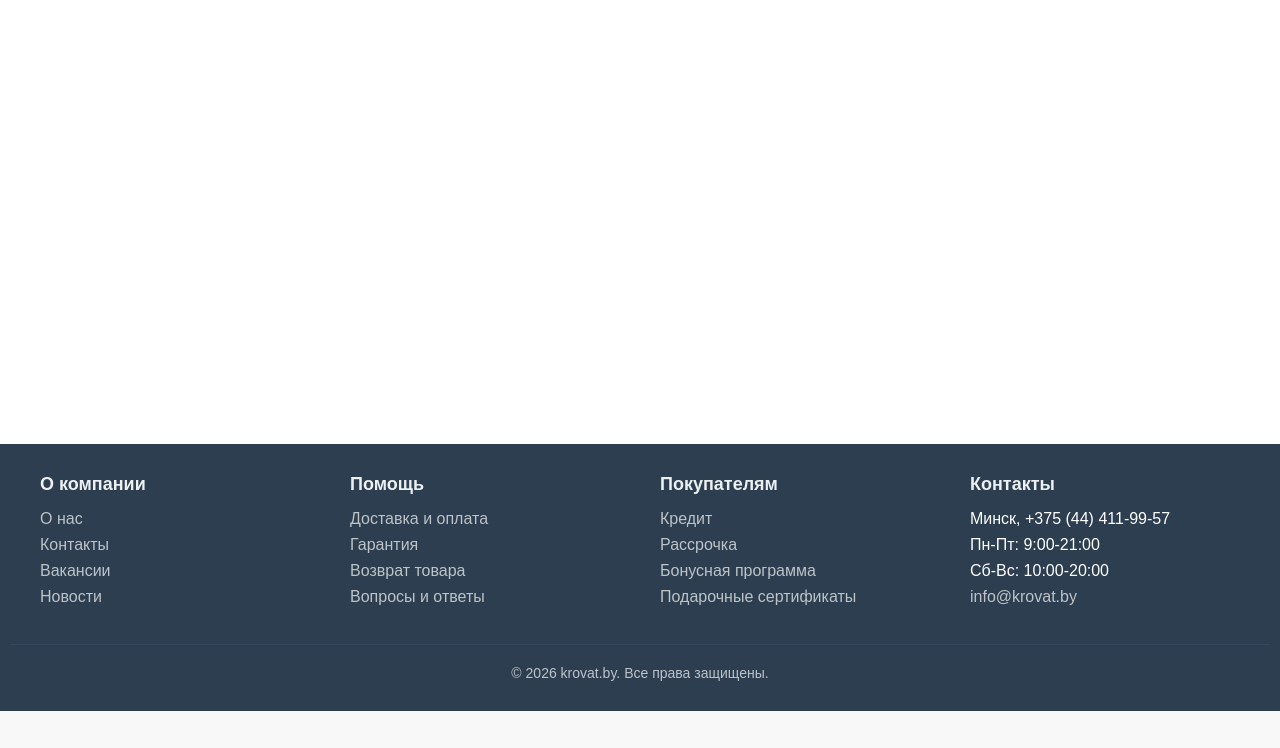
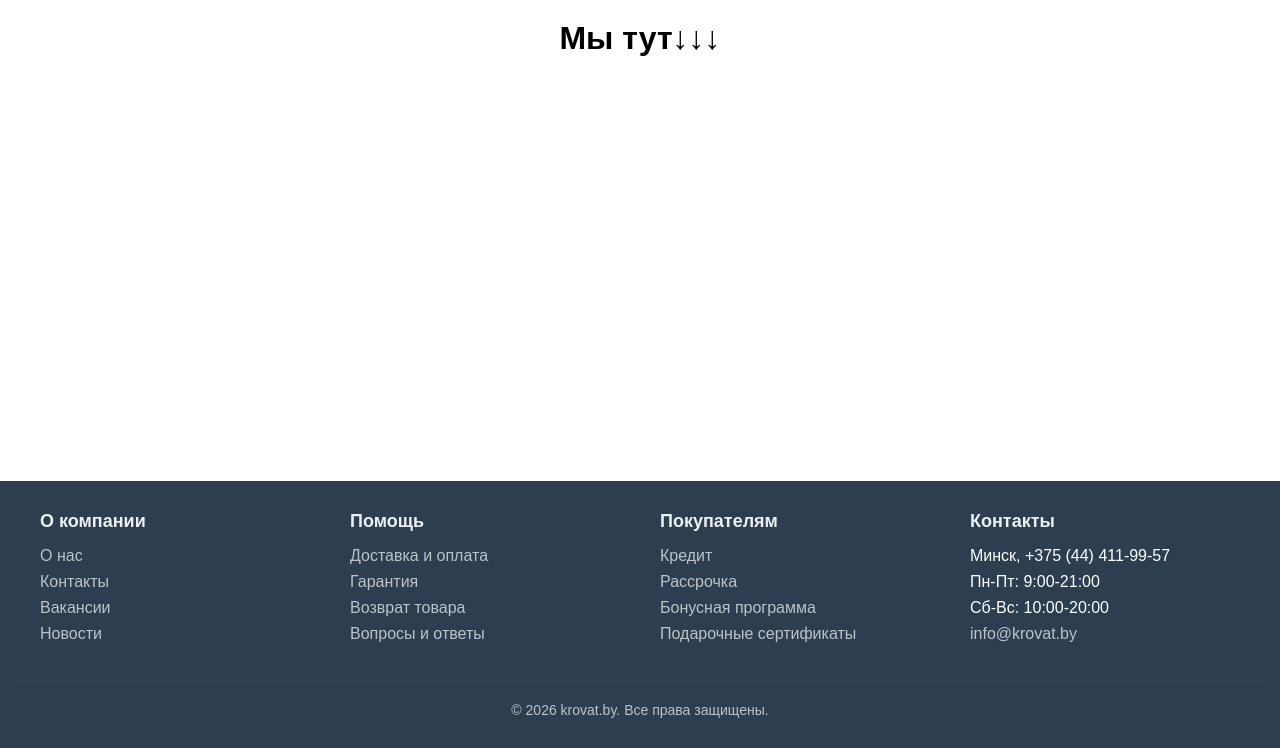
Before and after one commit to MarS10-01/MebelBy, a Django app: page /map/ in a window 1280 px wide. Shown: the part 103-851 px from the top of the page. Before the commit the page ends 814 px from the top, so only its background shows below. Run offline with Django 5.2, Linux system fonts and the light colour scheme.

Commit message:
small fixes

```diff
--- a/fproj/myapp/templates/map.html
+++ b/fproj/myapp/templates/map.html
@@ -1,6 +1,6 @@
 {% extends "base.html" %}
 {% block content %}
-
+<h1 style="text-align:center">Мы тут↓↓↓</h1>
 <iframe src="https://yandex.ru/map-widget/v1/?um=constructor%3Aa6f5fdbfa977e3c441a15e72cb88876b021cbcb0792d4cc3174b87cd04625fab&amp;source=constructor" width="1215" height="400" frameborder="0"></iframe>
 
 {% endblock %}
```
